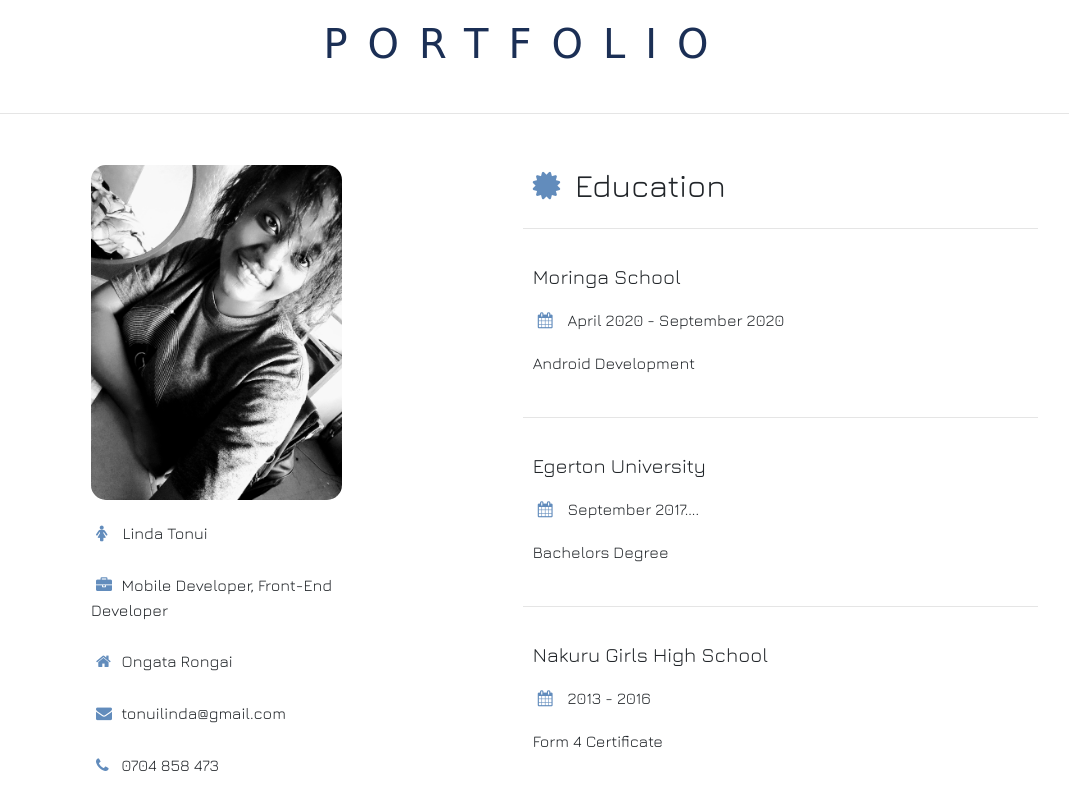
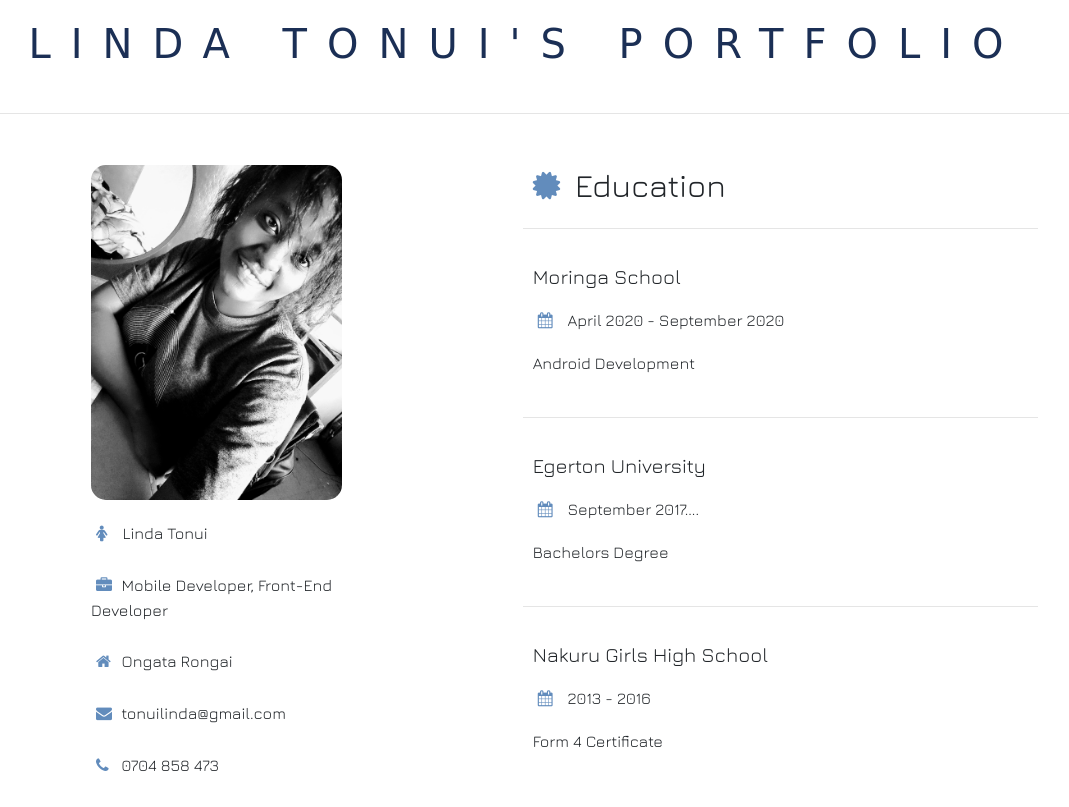
Before and after one commit to MemoTonui/MyPortfolio, a plain HTML site: page index.html in a window 1280 px wide. Shown: the top 807 px of the page, without its empty margins (114-1183 px from the left). Drawn offline with nearby package versions, Linux system fonts and the light colour scheme; a web font is replaced by a local one.

Commit message:
Add changes

```diff
--- a/index.html
+++ b/index.html
@@ -16,7 +16,7 @@
 </head>
 <body>
     <div class="container">
-        <h1 class="text-center">PORTFOLIO</h1> <hr>
+        <h1 class="text-center">LINDA TONUI'S PORTFOLIO</h1> <hr>
         <div class="row">
             <div class="col-md-4 picture">
                 <div class="panel">
@@ -184,9 +184,6 @@
 
     </div>
 
-
-
-</body>
     <footer>
       <div class="text-center">
         <p>Find me on my social media platforms</p>
@@ -200,4 +197,7 @@
       </div>
     </footer>
 
+</body>
+
+
 </html>
```
Lines whose indentation alone changed are shown as unchanged.
